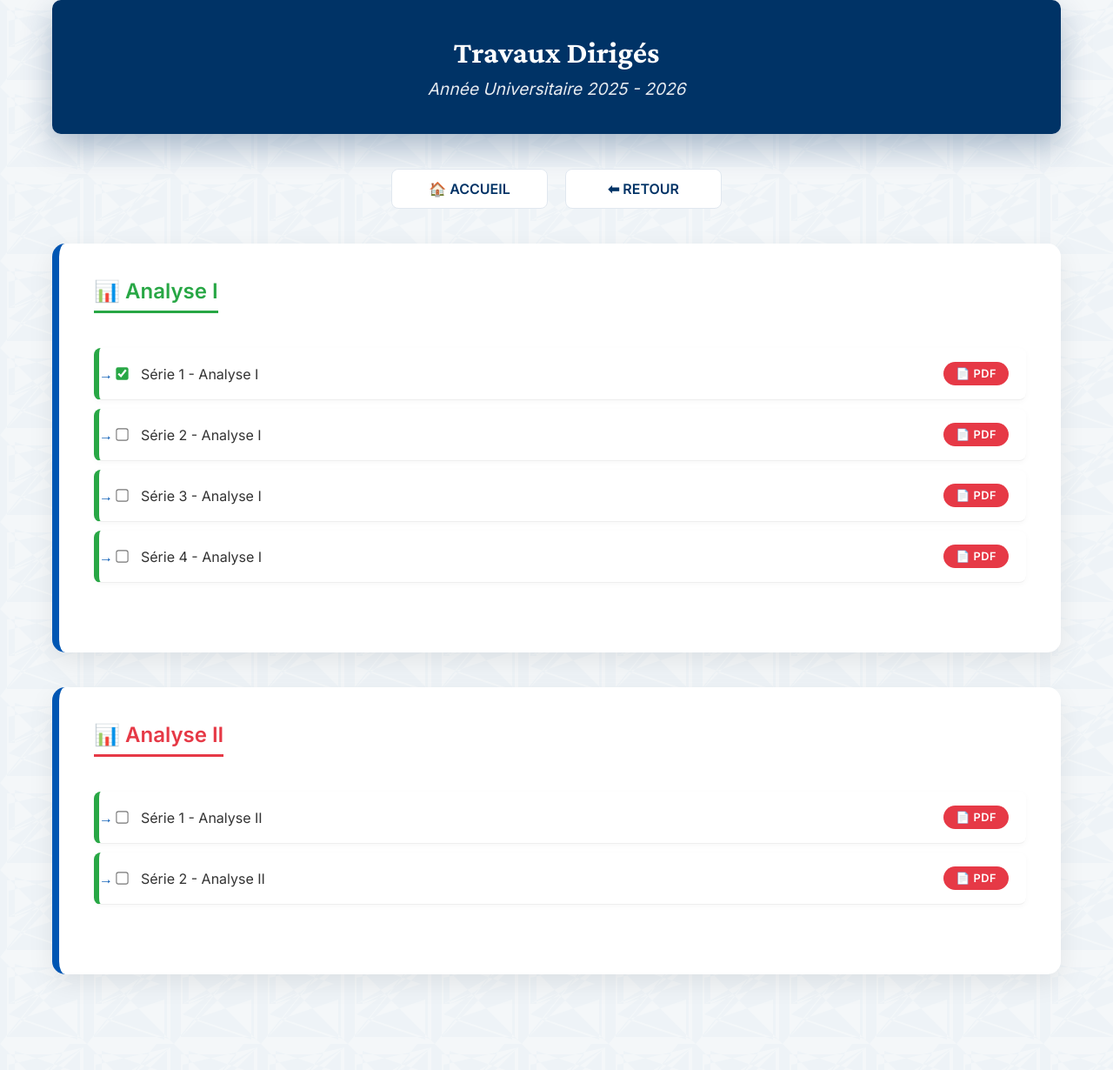
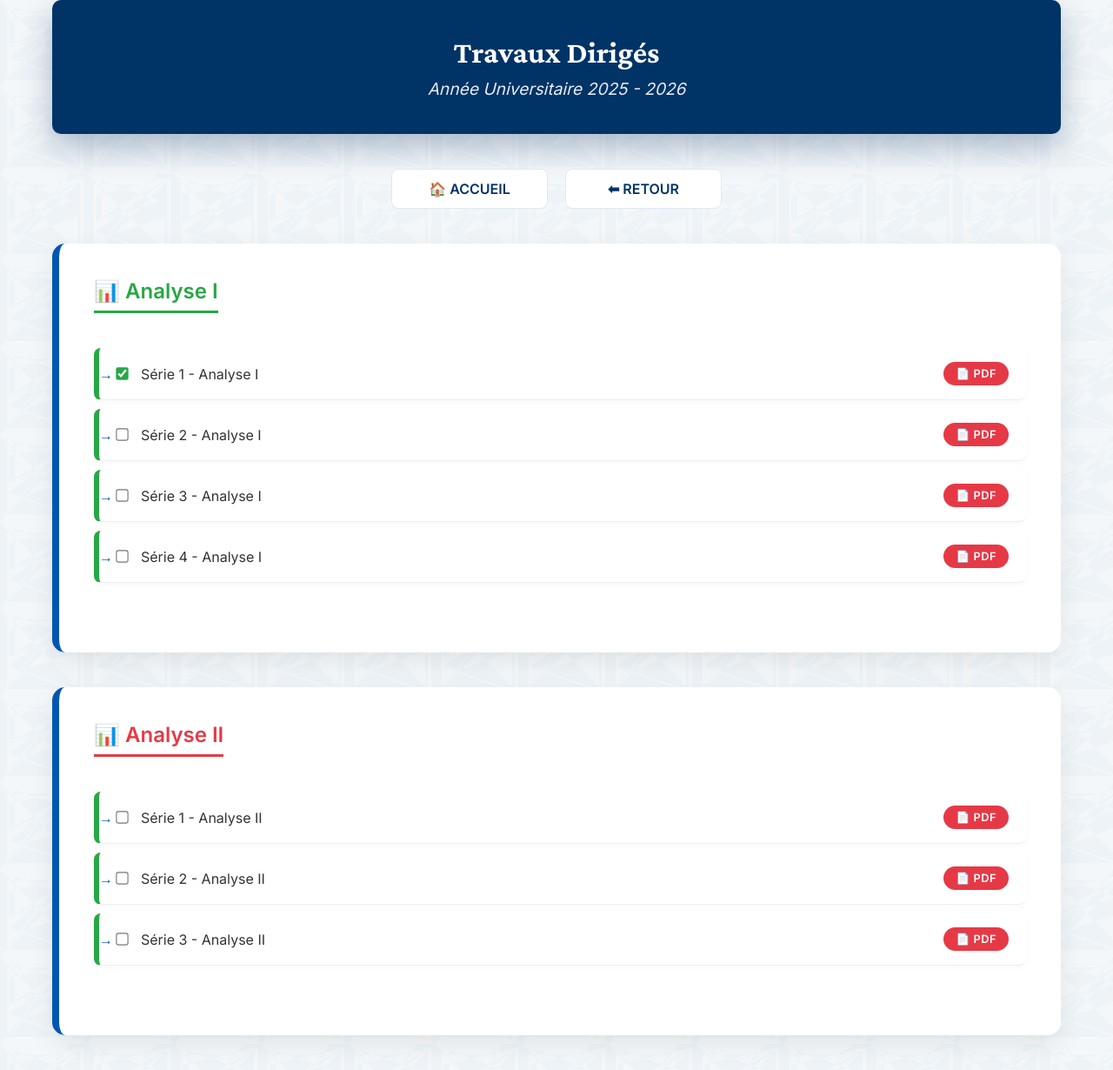
Before and after one commit to mahmoudmath/mahmoudmath.github.io, a Jekyll site: the page td-25-26.html, which Jekyll copies as it is, in a window 1280 px wide. Shown: the whole page at 87% size. Built offline with Jekyll 4.4.1, drawn with Linux system fonts in a browser that asks for light colours; before the commit the page ends 1160 px from its top, so only the background shows below that.

Commit message:
Update td-25-26.html

```diff
--- a/td-25-26.html
+++ b/td-25-26.html
@@ -222,6 +222,13 @@
                     </span>
                     <a href="assets/pdf/serie2-analyse2-2025-2026.pdf" target="_blank">📄 PDF</a>
                 </li>
+                <li>
+                    <span style="display: flex; align-items: center;">
+                        <input type="checkbox">
+                        Série 3 - Analyse II
+                    </span>
+                    <a href="assets/pdf/serie3-analyse2-2025-2026.pdf" target="_blank">📄 PDF</a>
+                </li>
             </ul>
         </section>
 
```
